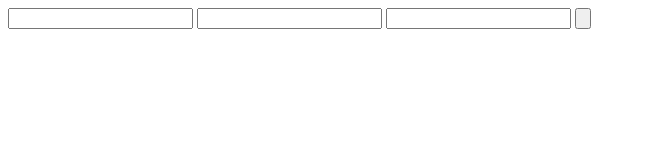
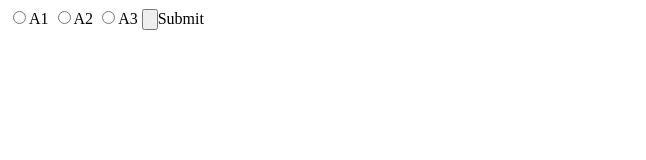
Before and after one commit to BrightonCollege/code-assess, a plain HTML site: page index.html in a window 1280 px wide. Shown: the whole page, without its empty margins (0-646 px from the left). Drawn offline with Linux system fonts and the light colour scheme.

Commit message:
Update index.html

```diff
--- a/index.html
+++ b/index.html
@@ -8,10 +8,10 @@
 	<div id="question-question"></div>
 	<div id="inputs">
 		<form>
-			<input type="radiobutton" />
-			<input type="radiobutton" />
-			<input type="radiobutton" />
-			<input type="button" />
+			<input type="radio">A1</input>
+			<input type="radio">A2</input>
+			<input type="radio">A3</input>
+			<input type="button">Submit</input>
 		</form>
 	</div>
 </body>
```
